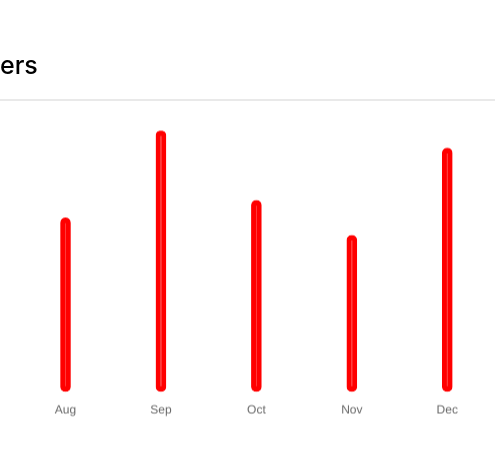
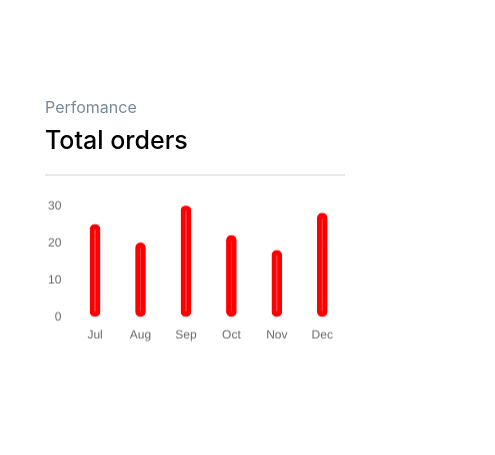
Before and after one commit to Zaibi727/Collection-of-Designs, a React (Create React App) app: page / in a window 390 px wide. Shown: the part 201-656 px from the top of the page, 495 px wide, since content can reach past the window. Built offline with nearby package versions, Linux system fonts and the light colour scheme.

Commit message:
responsive

```diff
--- a/src/components/TaskThree/TaskThree.module.css
+++ b/src/components/TaskThree/TaskThree.module.css
@@ -23,3 +23,38 @@
     padding-top: 20px;
     border-top:  1px solid lightgray;
 }
+
+
+@media only screen and (max-width: 650px){
+    .wrapper{
+        width: 400px;
+        text-align: left;
+        margin: 0;
+        position: absolute;
+        top: 50%;
+        left: 50%;
+        transform: translate(-50%, -50%);
+    }
+}
+@media only screen and (max-width: 450px){
+    .wrapper{
+        max-width: 300px;
+        text-align: left;
+        margin: 0;
+        position: absolute;
+        top: 50%;
+        left: 50%;
+        transform: translate(-50%, -50%);
+    }
+}
+@media only screen and (max-width: 320px){
+    .wrapper{
+        max-width: 200px;
+        text-align: left;
+        margin: 0;
+        position: absolute;
+        top: 50%;
+        left: 50%;
+        transform: translate(-50%, -50%);
+    }
+}
```
